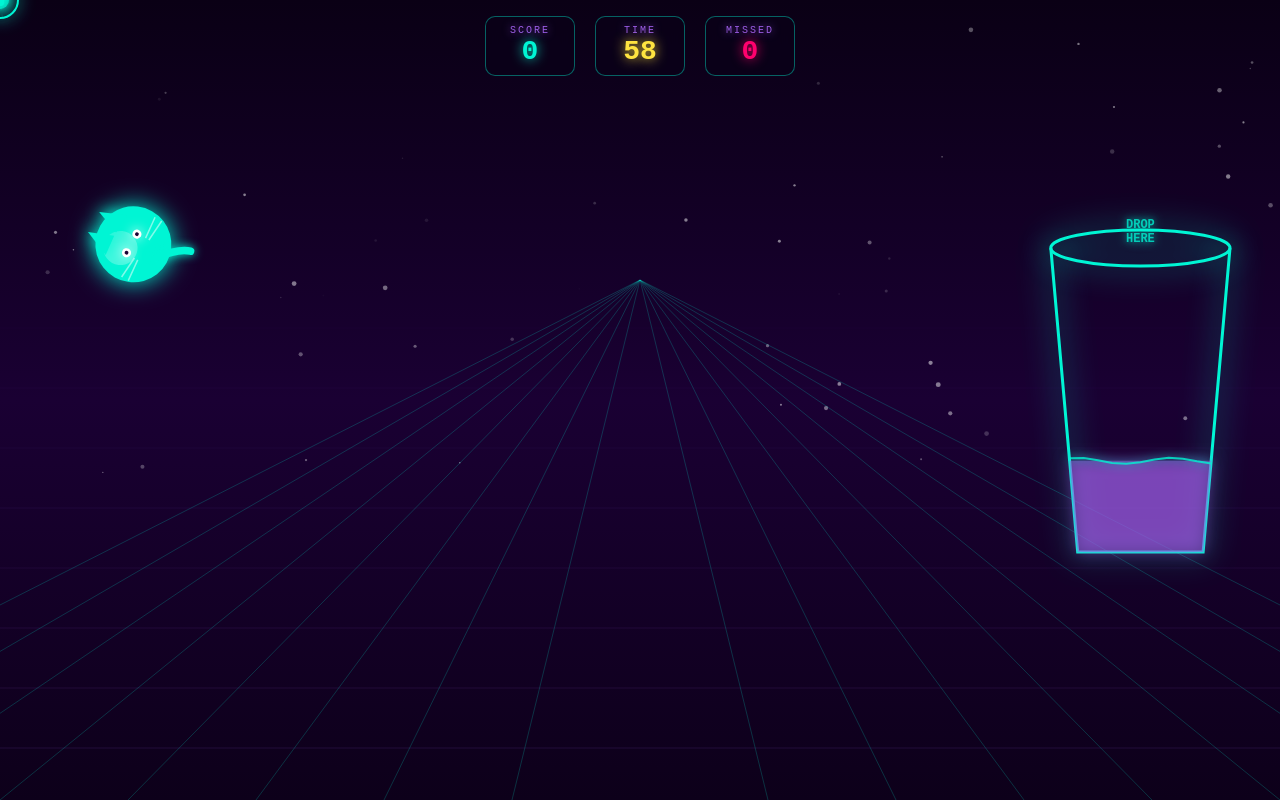
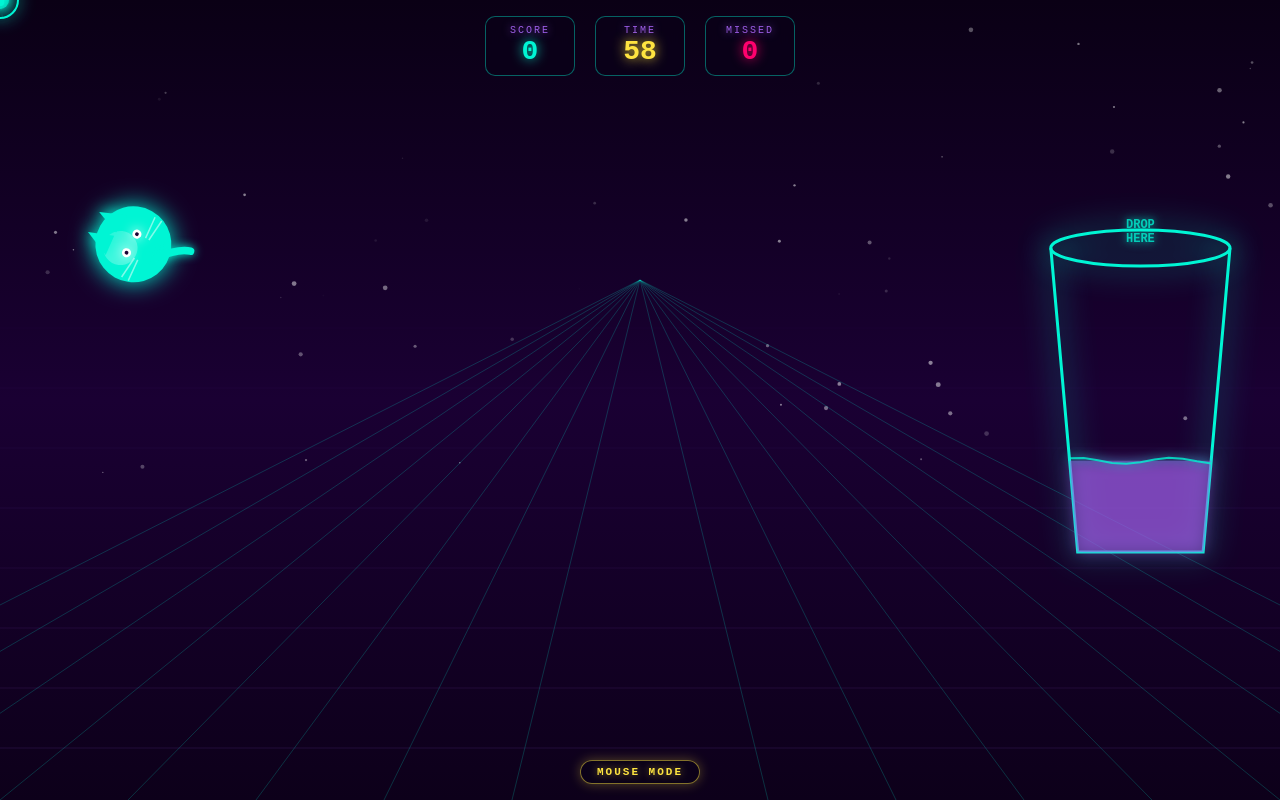
Before and after one commit to ToniDonDoni/catopillsninja_glm52, a website with bundled scripts: page index.html in a window 1280 px wide. Both pictures are taken after a click on the button "START GAME". Built offline with nearby package versions, Linux system fonts and the light colour scheme.

Commit message:
fix: cursor visible on game start + mode badge + full gameplay loop test
- FingerTracker.showDefault(): cursor at screen center on game start (mouse mode)
- Game.start() calls showDefault() so user sees cursor immediately
- #mode-badge in HUD: MOUSE MODE (yellow) / CAMERA MODE (cyan)
- Start screen shows fallback message when camera unavailable
- 3 new E2E tests: cursor visibility, full catch-drop-score-repeat loop, mode indicator
- All 24 tests pass

```diff
--- a/css/style.css
+++ b/css/style.css
@@ -96,6 +96,37 @@ html, body {
 #timer-panel .hud-value {
   color: #fee440;
   text-shadow: 0 0 12px rgba(254, 228, 64, 0.9);
+}
+
+/* Mode badge */
+#mode-badge {
+  position: absolute;
+  bottom: 16px;
+  left: 50%;
+  transform: translateX(-50%);
+  font-size: 11px;
+  font-weight: bold;
+  letter-spacing: 2px;
+  padding: 5px 16px;
+  border-radius: 20px;
+  z-index: 5;
+  pointer-events: none;
+  background: rgba(10, 0, 25, 0.7);
+  backdrop-filter: blur(8px);
+}
+
+#mode-badge.mouse {
+  color: #fee440;
+  border: 1px solid rgba(254, 228, 64, 0.5);
+  text-shadow: 0 0 8px rgba(254, 228, 64, 0.6);
+  box-shadow: 0 0 12px rgba(254, 228, 64, 0.3);
+}
+
+#mode-badge.camera {
+  color: #00f5d4;
+  border: 1px solid rgba(0, 245, 212, 0.5);
+  text-shadow: 0 0 8px rgba(0, 245, 212, 0.6);
+  box-shadow: 0 0 12px rgba(0, 245, 212, 0.3);
 }
 
 /* Combo popup */
--- a/index.html
+++ b/index.html
@@ -36,6 +36,9 @@
       </div>
     </div>
 
+    <!-- Mode badge (shows MOUSE MODE or CAMERA MODE) -->
+    <div id="mode-badge">MOUSE MODE</div>
+
     <!-- Combo popup -->
     <div id="combo-popup"></div>
 
--- a/src/finger-tracker.js
+++ b/src/finger-tracker.js
@@ -159,6 +159,21 @@ export class FingerTracker {
     });
   }
 
+  // Show a default cursor at screen center (used on game start in mouse mode
+  // so the user sees the cursor immediately without having to move the mouse)
+  showDefault() {
+    if (this._mode === 'mouse') {
+      this.cursor.x = this.canvas.clientWidth / 2;
+      this.cursor.y = this.canvas.clientHeight / 2;
+      this.cursor.visible = true;
+      this.cursor.grabbing = true;
+    }
+  }
+
+  getMode() {
+    return this._mode;
+  }
+
   // --- Test handles (write directly to cursor) ---
   setFingerPos(x, y) {
     this.cursor.x = x;
--- a/src/game.js
+++ b/src/game.js
@@ -94,6 +94,9 @@ export class Game {
     // Reset glass
     this.glass = new Glass(this._glassBounds());
     this.particles.clear();
+
+    // Show default cursor so user sees it immediately (mouse mode)
+    this.tracker.showDefault();
 
     // Notify UI
     this.callbacks.onStateChange?.(GAME_STATE.PLAYING);
--- a/src/main.js
+++ b/src/main.js
@@ -25,6 +25,8 @@ const missedEl = document.getElementById('missed-value');
 const finalScoreEl = document.getElementById('final-score');
 const comboPopup = document.getElementById('combo-popup');
 const loadingScreen = document.getElementById('loading-screen');
+const modeBadge = document.getElementById('mode-badge');
+const inputHint = document.getElementById('input-hint');
 
 // --- Canvas DPR setup (crisp on retina) ---
 function setupCanvas() {
@@ -104,8 +106,24 @@ restartBtn?.addEventListener('click', () => game.start());
     if (camPreview) {
       camPreview.style.display = cameraActive ? 'block' : 'none';
     }
+    // Update mode badge
+    if (modeBadge) {
+      modeBadge.textContent = cameraActive ? 'CAMERA MODE' : 'MOUSE MODE';
+      modeBadge.classList.toggle('camera', cameraActive);
+      modeBadge.classList.toggle('mouse', !cameraActive);
+    }
+    // Show fallback message on start screen if camera unavailable
+    if (!cameraActive && inputHint) {
+      inputHint.innerHTML =
+        '🎮 <strong>MOUSE MODE</strong> — move your mouse to control the cursor. ' +
+        'To use camera, ensure webcam is available and allowed.';
+    }
   } catch (err) {
     console.warn('Input init error:', err);
+    if (modeBadge) {
+      modeBadge.textContent = 'MOUSE MODE';
+      modeBadge.classList.add('mouse');
+    }
   }
   // Hide loading, show start screen
   showScreen(startScreen);
```
Also changed, not shown: tests/game.spec.js (+63 -0 lines).
